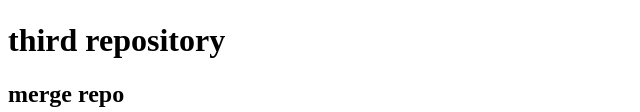
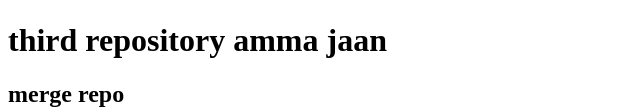
Before and after one commit to Alnoor-Riyad/my-third-repo, a plain HTML site: page index.html in a window 1280 px wide. Shown: the part 387-499 px from the top of the page, without its empty margins (0-640 px from the left). Drawn offline with Linux system fonts and the light colour scheme.

Commit message:
amma added

```diff
--- a/index.html
+++ b/index.html
@@ -10,7 +10,7 @@
     <p>i am gradually going there</p>
     <p>its not too far away</p>
     <img src="B612_20220227_164040_474.jpg" alt="">
-    <h1>third repository</h1>
+    <h1>third repository amma jaan</h1>
     <h2>merge repo</h2>
 </body>
 </html>
```
